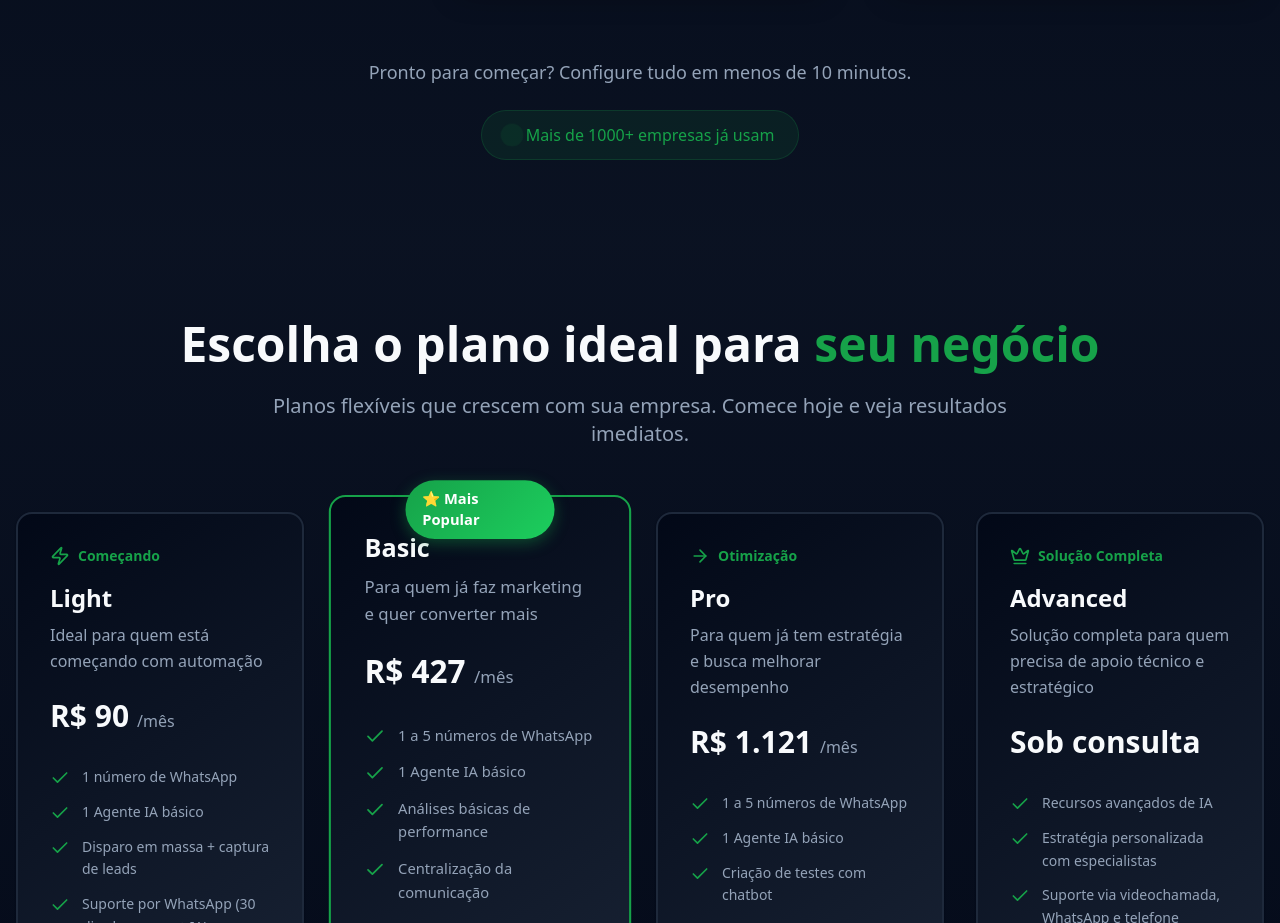
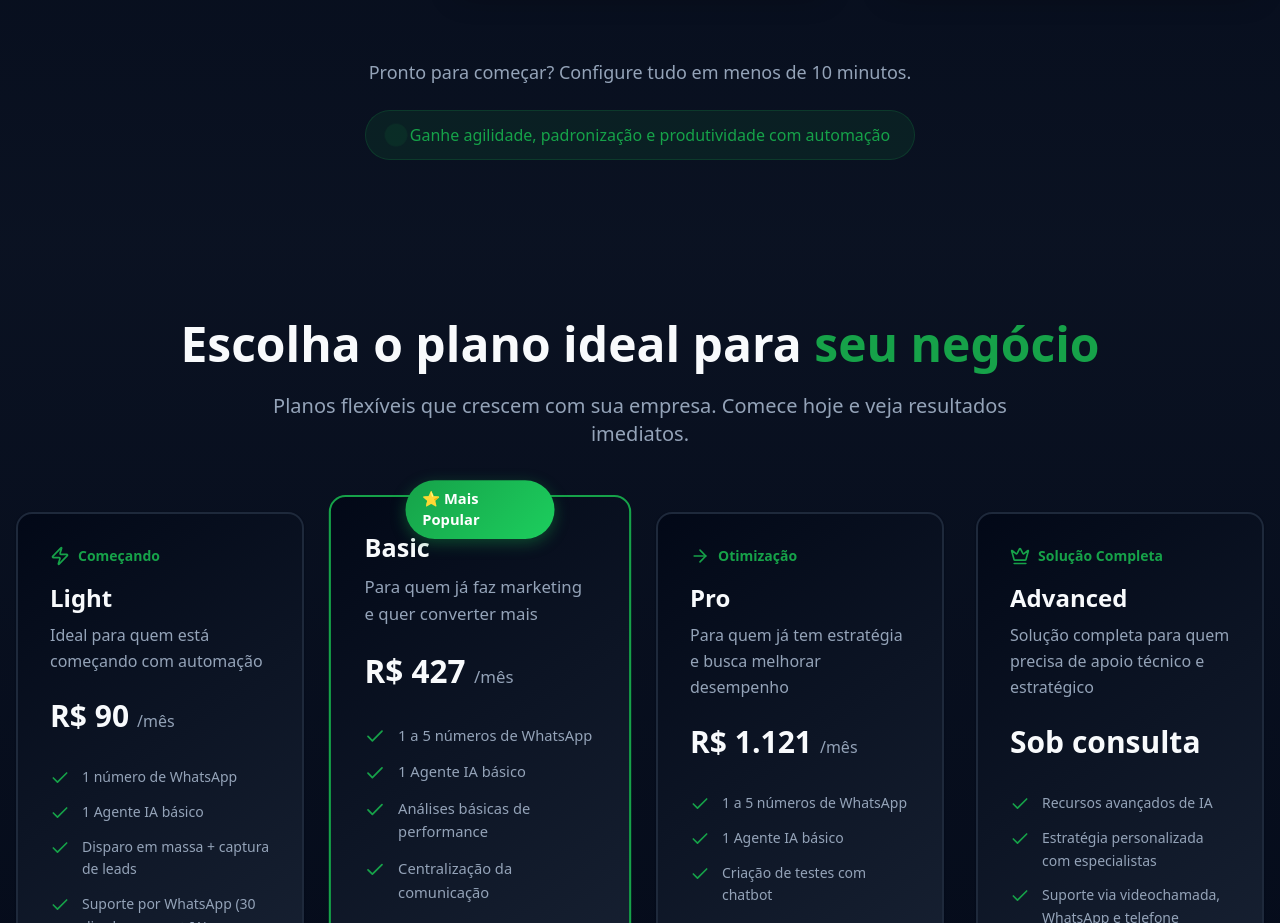
Before and after one commit to fullengage/chat-hook-launch, a React (Vite) app: page / in a window 1280 px wide. Shown: the part 1420-2343 px from the top of the page. Built offline with nearby package versions, Linux system fonts and the light colour scheme.

Commit message:
Fix: Update home page text
Update the text on the home page from "Mais de 1000+ empresas já usam" to "Ganhe agilidade, padronização e produtividade com automação".

```diff
--- a/src/components/HowItWorks.tsx
+++ b/src/components/HowItWorks.tsx
@@ -78,7 +78,7 @@ const HowItWorks = () => {
           </p>
           <div className="inline-flex items-center gap-2 px-6 py-3 bg-primary/10 rounded-full border border-primary/20">
             <span className="w-3 h-3 bg-primary rounded-full animate-ping"></span>
-            <span className="text-primary font-medium">Mais de 1000+ empresas já usam</span>
+            <span className="text-primary font-medium">Ganhe agilidade, padronização e produtividade com automação</span>
           </div>
         </div>
       </div>
```
